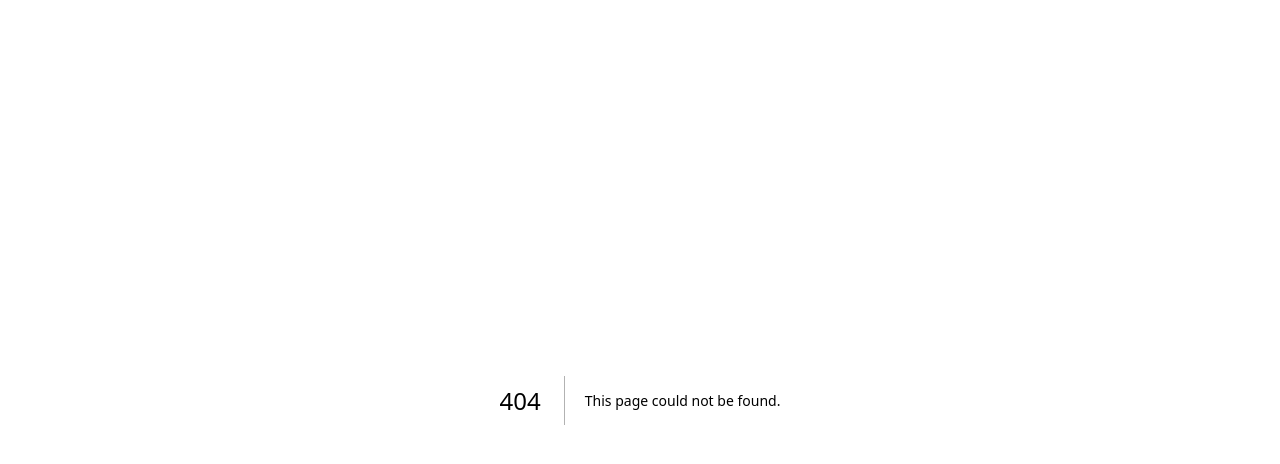
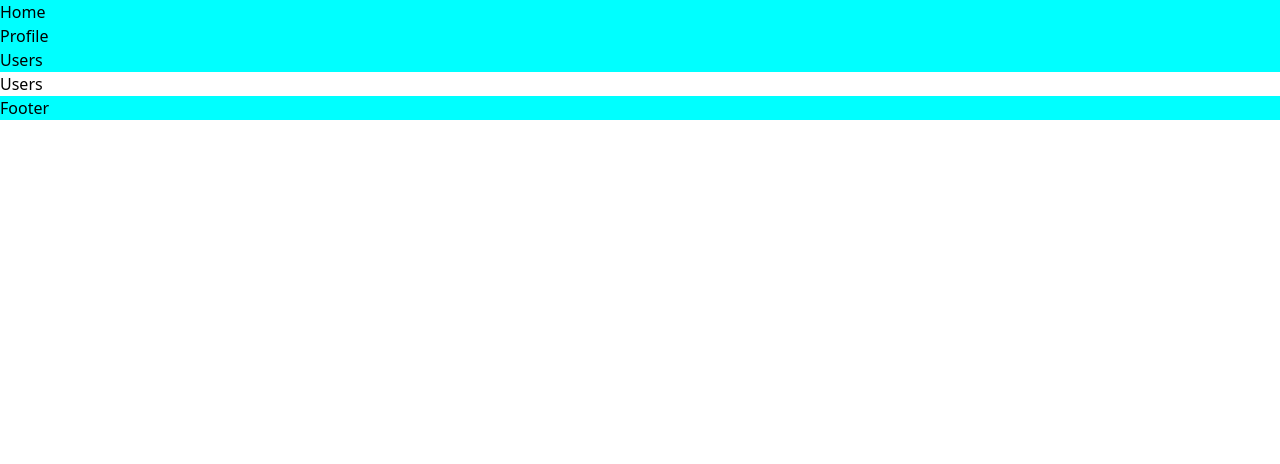
Before and after one commit to akumadoferudi/belajar-nextjs, a Next.js app: page /users in a window 1280 px wide. Before the commit this address had no page. Shown: the top 464 px of the page. Built offline with nearby package versions, Linux system fonts and the light colour scheme.

Commit message:
feat: tugas hari-7

```diff
--- a/package.json
+++ b/package.json
@@ -3,7 +3,7 @@
   "version": "0.1.0",
   "private": true,
   "scripts": {
-    "dev": "next dev",
+    "dev": "next dev -p 3001",
     "build": "next build",
     "start": "next start",
     "lint": "next lint"
--- a/src/components/header/index.tsx
+++ b/src/components/header/index.tsx
@@ -1,9 +1,24 @@
 // import Menu from "@/components/menu";
 // import { withAuth } from "../with-auth";
 import styles from "./styles.module.css";
+import Link from "next/link";
 
 export default function Header() {
-  return <div className={styles.header}>Header</div>;
+  return (
+    <div className={styles.header}>
+      <ul className={"list-disc list-inside"}>
+        <li>
+          <Link href="/">Home</Link>
+        </li>
+        <li>
+          <Link href="/profile">Profile</Link>
+        </li>
+        <li>
+          <Link href="/users">Users</Link>
+        </li>
+      </ul>
+    </div>
+  );
 }
 
 /**
--- /dev/null
+++ b/src/pages/users/index.tsx
@@ -0,0 +1,9 @@
+import Layout from "@/layout";
+
+export default function users() {
+  return (
+    <Layout metaTitle="Users" metaDescription="All of the users goes here!">
+      <p>Users</p>
+    </Layout>
+  );
+}
```
Also changed, not shown: src/pages/users/detail.tsx (added, +12 -0 lines).
